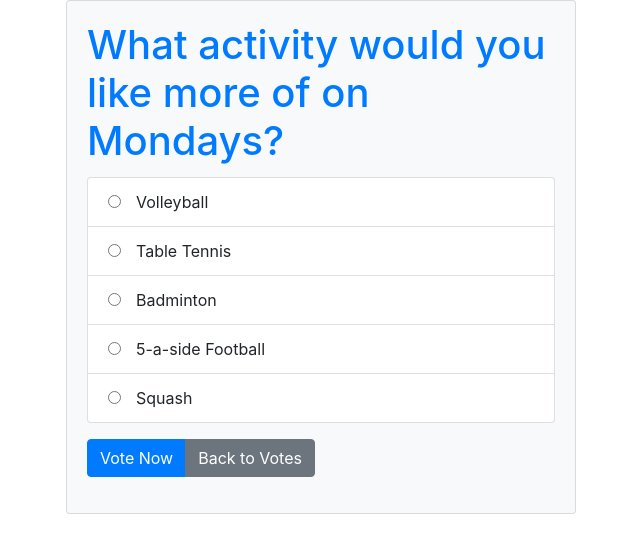
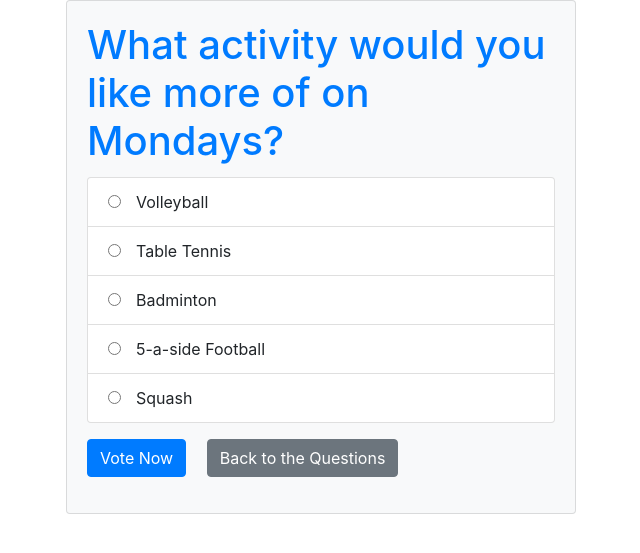
Before and after one commit to DGBEATS/Timetable-Voting-System, a Django app: page /votes/1/ in a window 1280 px wide. Shown: the top 553 px of the page, without its empty margins (319-959 px from the left). Run offline with Django 5.2, Linux system fonts and the light colour scheme; data comes from the database, SQL or seed files in the repository; both versions use the stored data as it was after the commit.

Commit message:
updated the buttons on detail and results html page

```diff
--- a/ttss_assignment/templates/votes/detail.html
+++ b/ttss_assignment/templates/votes/detail.html
@@ -23,10 +23,10 @@
      </li>
      {% endfor %}
     </ul>
-    <div class="btn-group mb-3" role="group" aria-label="Button group">
-     <button type="submit" class="btn btn-primary">Vote Now</button>
+    <div class="mb-3">
+     <button type="submit" class="btn btn-primary mr-3">Vote Now</button>
      <a href="{% url 'votes:Home' %}" class="btn btn-secondary"
-      >Back to Votes</a
+      >Back to the Questions</a
      >
     </div>
    </form>
--- a/ttss_assignment/templates/votes/results.html
+++ b/ttss_assignment/templates/votes/results.html
@@ -15,8 +15,8 @@
     </li>
     {% endfor %}
    </ul>
-   <div class="btn-group mb-3" role="group" aria-label="Button group">
-    <a href="{% url 'votes:Home' %}" class="btn btn-secondary">Back to Polls</a>
+   <div class="mb-3">
+    <a href="{% url 'votes:Home' %}" class="btn btn-info mr-3">Back to Polls</a>
     <a href="{% url 'votes:detail' obj.id %}" class="btn btn-dark"
      >Vote again?</a
     >
```
Also changed, not shown: ttss_assignment/db.sqlite3.
